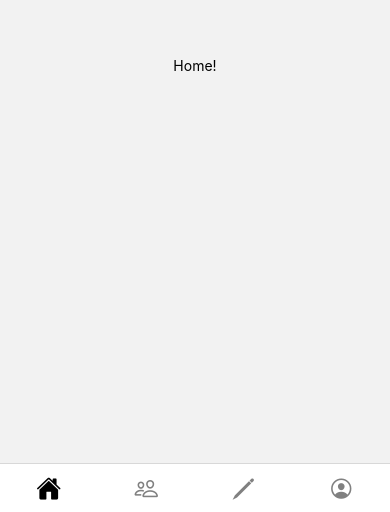
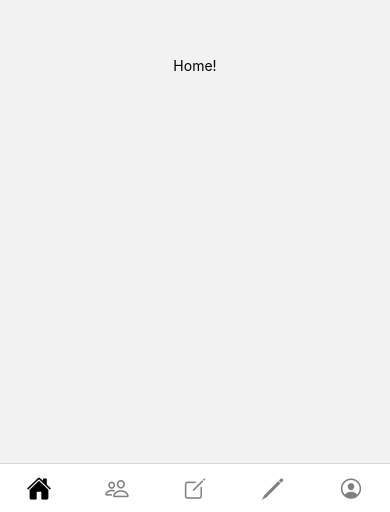
Before and after one commit to dartmouth-cs98/project-23w-Qwill, a React Native app in the folder send-letters/: screen / in a window 390 px wide. Shown: the part 332-844 px from the top of the page. Built offline with nearby package versions, Linux system fonts and the light colour scheme.

Commit message:
add Post button to navbar

```diff
--- a/send-letters/App.js
+++ b/send-letters/App.js
@@ -18,6 +18,14 @@ function FriendsScreen() {
   return (
     <View style={{ flex: 1, justifyContent: 'center', alignItems: 'center' }}>
       <Text>Friends</Text>
+    </View>
+  );
+}
+
+function LetterScreen() {
+  return (
+    <View style={{ flex: 1, justifyContent: 'center', alignItems: 'center' }}>
+      <Text>Make a Letter!</Text>
     </View>
   );
 }
@@ -56,6 +64,8 @@ export default function App() {
                   iconName = focused ? 'home': 'home-outline';
                 } else if (route.name === 'Friends') {
                   iconName = focused ? 'people' : 'people-outline';
+                } else if (route.name === 'Letter') {
+                  iconName = focused ? 'create-sharp' : 'create-outline';
                 } else if (route.name === 'Fonts') {
                   iconName = focused ? 'pencil' : 'pencil-outline';
                 } else if (route.name === 'Profile') {
@@ -70,6 +80,7 @@ export default function App() {
           >
             <Tab.Screen name="Home" component={HomeScreen} />
             <Tab.Screen name="Friends" component={FriendsScreen} />
+            <Tab.Screen name="Letter" component={LetterScreen} />
             <Tab.Screen name="Fonts" component={FontsScreen} />
             <Tab.Screen name="Profile" component={ProfileScreen} />
           </Tab.Navigator>
```
